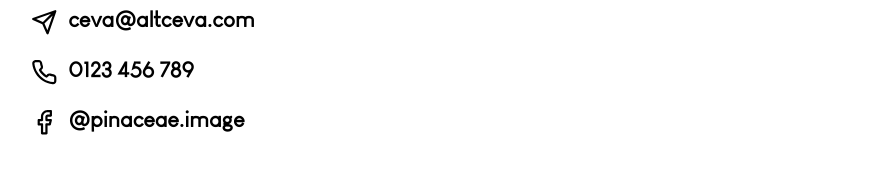
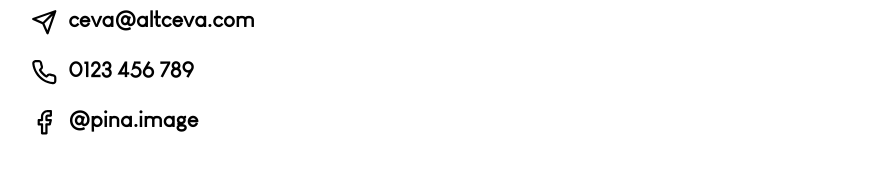
Before and after one commit to thirdless/pina.image, a Jekyll site: the page built from contact.html, in a window 1280 px wide. Shown: the part 303-477 px from the top of the page, without its empty margins (46-926 px from the left). Built offline with Jekyll 4.4.1, drawn with Linux system fonts in a browser that asks for light colours.

Commit message:
Update _config.yml

```diff
--- a/_config.yml
+++ b/_config.yml
@@ -10,7 +10,7 @@ url: "https://smuwn.github.io/"
 
 header-links:
   instagram: "pina.image"
-  facebook: "pinaceae.image"
+  facebook: "pina.image"
 
 # Build settings
 markdown: kramdown
```
